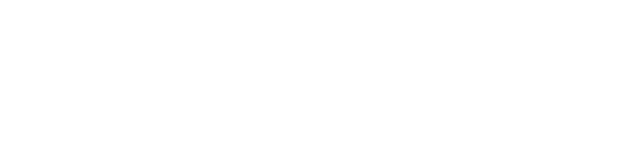
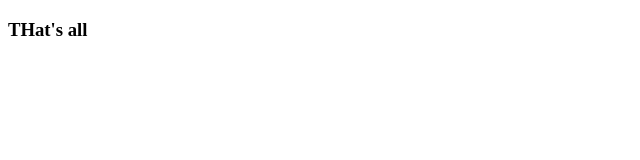
Before and after one commit to ulugbek989898/PlayingGithub, a plain HTML site: page index1.html in a window 1280 px wide. Shown: the whole page, without its empty margins (0-640 px from the left). Drawn offline with Linux system fonts and the light colour scheme.

Commit message:
myfile3 modified

```diff
--- a/index1.html
+++ b/index1.html
@@ -5,6 +5,6 @@
     <title>Title</title>
 </head>
 <body>
-
+<h3>THat's all</h3>
 </body>
 </html>
```
Also changed, not shown: myfile3.txt.
